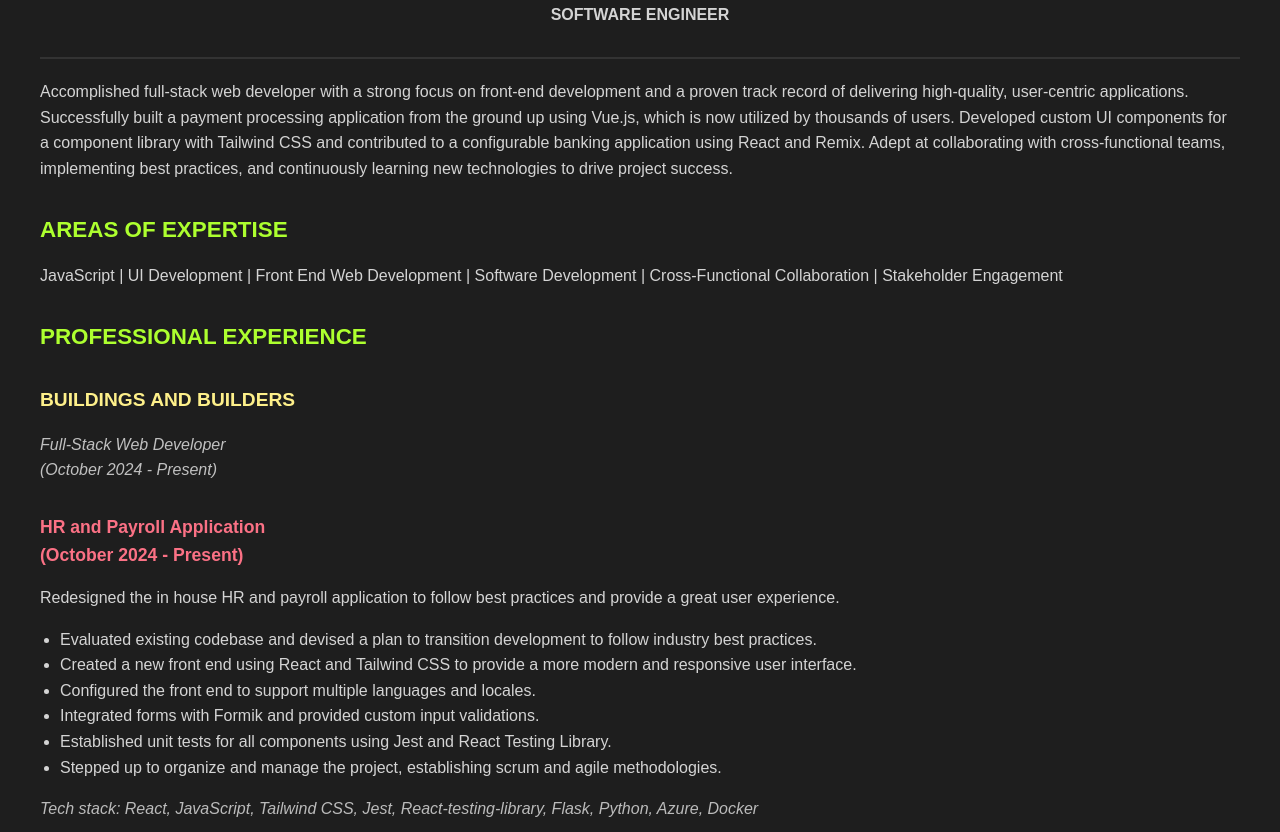
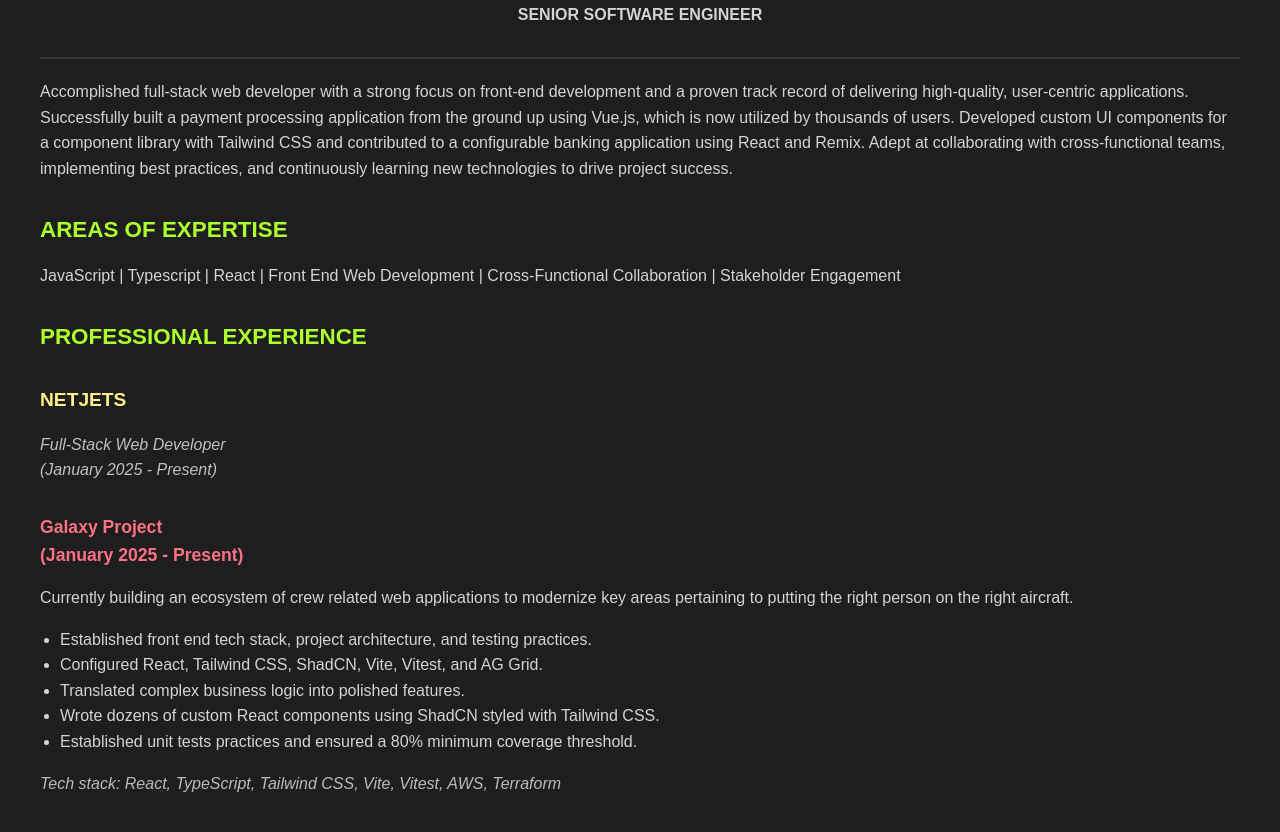
Before and after one commit to JamesErpenbeck/JamesErpenbeck.github.io, a plain HTML site: page index.html in a window 1280 px wide. Shown: the part 120-952 px from the top of the page. Drawn offline with Linux system fonts and the light colour scheme.

Commit message:
adding basic netjets info

```diff
--- a/index.html
+++ b/index.html
@@ -130,7 +130,7 @@
           >linkedin.com/in/james-erpenbeck-9b1500182</a
         >
       </p>
-      <p><strong>SOFTWARE ENGINEER</strong></p>
+      <p><strong>SENIOR SOFTWARE ENGINEER</strong></p>
     </header>
 
     <hr />
@@ -152,13 +152,49 @@
     <section class="section">
       <h2>AREAS OF EXPERTISE</h2>
       <p>
-        JavaScript | UI Development | Front End Web Development | Software
-        Development | Cross-Functional Collaboration | Stakeholder Engagement
+        JavaScript | Typescript | React | Front End Web Development |
+        Cross-Functional Collaboration | Stakeholder Engagement
       </p>
     </section>
 
     <section class="section">
       <h2>PROFESSIONAL EXPERIENCE</h2>
+
+      <div class="sub-section">
+        <h3>NETJETS</h3>
+        <p class="role">
+          Full-Stack Web Developer <br />(January 2025 - Present)
+        </p>
+
+        <h4>Galaxy Project <br />(January 2025 - Present)</h4>
+        <p>
+          Currently building an ecosystem of crew related web applications to
+          modernize key areas pertaining to putting the right person on the
+          right aircraft.
+        </p>
+        <ul>
+          <li>
+            Established front end tech stack, project architecture, and testing
+            practices.
+          </li>
+          <li>
+            Configured React, Tailwind CSS, ShadCN, Vite, Vitest, and AG Grid.
+          </li>
+          <li>Translated complex business logic into polished features.</li>
+          <li>
+            Wrote dozens of custom React components using ShadCN styled with
+            Tailwind CSS.
+          </li>
+          <li>
+            Established unit tests practices and ensured a 80% minimum coverage
+            threshold.
+          </li>
+        </ul>
+        <p class="tech-stack">
+          Tech stack: React, TypeScript, Tailwind CSS, Vite, Vitest, AWS,
+          Terraform
+        </p>
+      </div>
 
       <div class="sub-section">
         <h3>BUILDINGS AND BUILDERS</h3>
```
